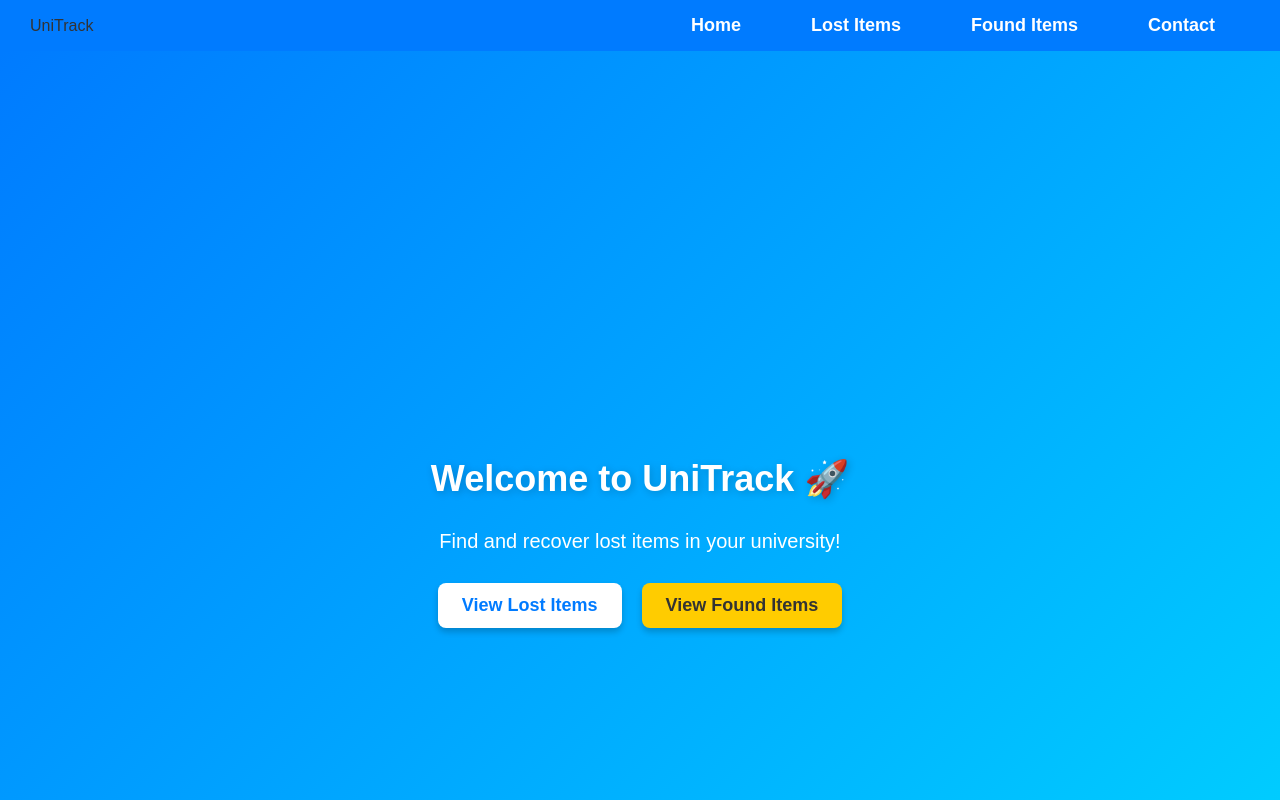
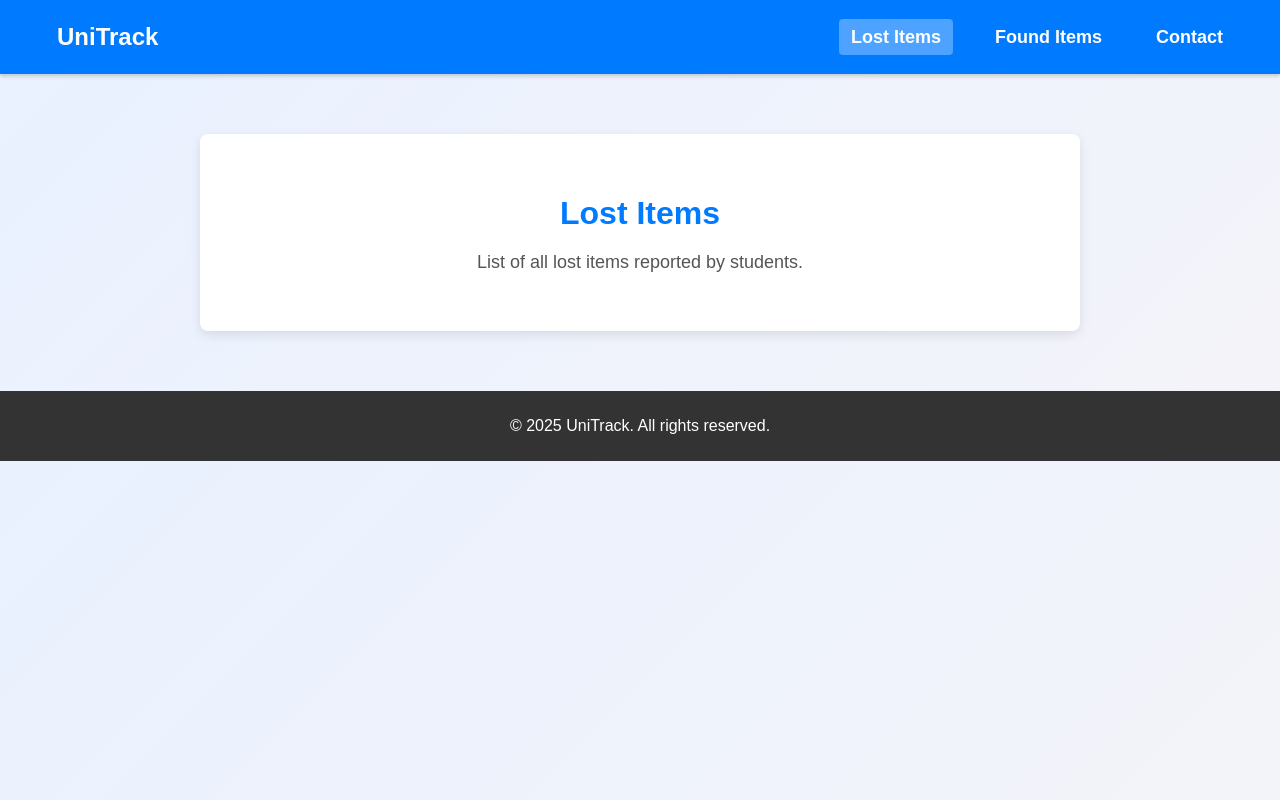
Before and after one commit to shumile-dev/unitrack-front, a React (Create React App) app: page /lost in a window 1280 px wide. Shown: the top 800 px of the page. Built offline with nearby package versions, Linux system fonts and the light colour scheme.

Commit message:
[BUILD]: Remove bugs and make the pages to work in the normal flow

```diff
--- a/src/App.js
+++ b/src/App.js
@@ -1,15 +1,26 @@
 import React from "react";
+import { Routes, Route } from "react-router-dom";
 import Navbar from "./components/Navbar";
 import Footer from "./components/Footer";
-import Home from "./pages/Home"; // Ensure this file exists
+import Home from "./pages/Home";
+import LostItems from "./pages/LostItems";
+import FoundItems from "./pages/FoundItems";
+import Contact from "./pages/contact";
 
 function App() {
   return (
-    <div>
+    <>
       <Navbar />
-      <Home />
+      <main className="main-content">
+        <Routes>
+          <Route path="/" element={<Home />} />
+          <Route path="/lost" element={<LostItems />} />
+          <Route path="/found" element={<FoundItems />} />
+          <Route path="/contact" element={<Contact />} />
+        </Routes>
+      </main>
       <Footer />
-    </div>
+    </>
   );
 }
 
--- a/src/components/Navbar.js
+++ b/src/components/Navbar.js
@@ -1,17 +1,33 @@
 import React from "react";
+import { NavLink, Link } from "react-router-dom";
 import "../styles/global.css"; // CSS file include karni hai
 
 const Navbar = () => {
   return (
-    <nav className="navbar">
-      <div className="logo">UniTrack</div>
-      <ul className="nav-links">
-        <li><a href="src/pages/Home.js">Home</a></li>
-        <li><a href="src/pages/LostItems.js">Lost Items</a></li>
-        <li><a href="src/pages/FoundItems.js">Found Items</a></li>
-        <li><a href="src/pages/contact.js">Contact</a></li>
-      </ul>
-    </nav>
+    <header className="header">
+      <nav className="navbar">
+        <Link to="/" className="logo">
+          UniTrack
+        </Link>
+        <ul className="nav-links">
+          <li>
+            <NavLink to="/lost" className={({ isActive }) => (isActive ? 'active' : '')}>
+              Lost Items
+            </NavLink>
+          </li>
+          <li>
+            <NavLink to="/found" className={({ isActive }) => (isActive ? 'active' : '')}>
+              Found Items
+            </NavLink>
+          </li>
+          <li>
+            <NavLink to="/contact" className={({ isActive }) => (isActive ? 'active' : '')}>
+              Contact
+            </NavLink>
+          </li>
+        </ul>
+      </nav>
+    </header>
   );
 };
 
--- a/src/index.css
+++ b/src/index.css
@@ -1,7 +1,7 @@
 /* General Styling */
 body {
   font-family: 'Poppins', sans-serif;
-  background: #f4f4f9;
+  background: linear-gradient(135deg, #e9f1ff, #f4f4f9);
   margin: 0;
   padding: 0;
   color: #333;
@@ -14,6 +14,7 @@ body {
   display: flex;
   justify-content: space-between;
   align-items: center;
+  box-shadow: 0 2px 4px rgba(0, 0, 0, 0.1);
 }
 
 .navbar a {
@@ -21,20 +22,34 @@ body {
   text-decoration: none;
   margin: 0 15px;
   font-weight: bold;
+  padding: 8px 12px;
+  border-radius: 4px;
 }
 
-.navbar a:hover {
-  text-decoration: underline;
+.navbar a:hover,
+.navbar .active {
+  background: rgba(255, 255, 255, 0.2);
 }
 
 /* Header Section */
 .header {
-  text-align: center;
-  padding: 50px;
-  background: linear-gradient(135deg, #007bff, #00c6ff);
+  background: #ffffff;
+  box-shadow: 0 2px 4px rgba(0, 0, 0, 0.1);
+  margin-bottom: 0;
+  padding: 0;
+}
+
+/* Navbar logo styling */
+.navbar .logo {
+  font-size: 1.5rem;
+  font-weight: bold;
   color: white;
-  border-radius: 10px;
-  margin: 20px;
+}
+
+/* Active link styling */
+.navbar .active {
+  background: rgba(255, 255, 255, 0.3);
+  border-radius: 4px;
 }
 
 /* Buttons */
@@ -52,7 +67,8 @@ body {
   font-size: 16px;
   font-weight: bold;
   cursor: pointer;
-  transition: 0.3s;
+  transition: transform 0.3s, box-shadow 0.3s;
+  box-shadow: 0 4px 8px rgba(0, 0, 0, 0.1);
 }
 
 .btn-lost {
@@ -75,15 +91,15 @@ body {
   color: white;
   text-align: center;
   padding: 10px 0;
-  margin-top: 40px;
 }
+
 /* Home Page Styles */
 .home-container {
   text-align: center;
-  padding: 80px 20px;
+  padding: 100px 20px;
   background: linear-gradient(135deg, #007bff, #00d4ff); /* 🔥 Gradient Background */
   color: white;
-  min-height: 100vh;
+  min-height: calc(100vh - 200px);
   display: flex;
   flex-direction: column;
   justify-content: center;
@@ -118,15 +134,37 @@ body {
 }
 
 .btn-primary {
-  background: white;
-  color: #007bff;
+  background: #007bff;
+  color: white;
+  box-shadow: 0 4px 12px rgba(0, 123, 255, 0.3);
 }
 
 .btn-secondary {
-  background: #ffcc00;
-  color: #333;
+  background: #0056b3;
+  color: white;
+  box-shadow: 0 4px 12px rgba(0, 86, 179, 0.3);
 }
 
 .btn:hover {
-  transform: scale(1.05);
+  transform: scale(1.1);
 }
+
+/* Page container for Lost and Found pages */
+.page-container {
+  max-width: 800px;
+  margin: 60px auto;
+  background: white;
+  padding: 40px;
+  border-radius: 8px;
+  box-shadow: 0 4px 12px rgba(0,0,0,0.1);
+  text-align: center;
+}
+.page-container h1 {
+  color: #007bff;
+  margin-bottom: 20px;
+  font-size: 32px;
+}
+.page-container p {
+  color: #555;
+  font-size: 18px;
+}
--- a/src/index.js
+++ b/src/index.js
@@ -1,11 +1,14 @@
 import React from "react";
 import ReactDOM from "react-dom/client"; // ✅ Ye change karein
 import App from "./App";
+import { BrowserRouter } from "react-router-dom";
 import "./index.css";
 
 const root = ReactDOM.createRoot(document.getElementById("root")); // ✅ Ye method use karein
 root.render(
   <React.StrictMode>
-    <App />
+    <BrowserRouter>
+      <App />
+    </BrowserRouter>
   </React.StrictMode>
 );
--- a/src/styles/global.css
+++ b/src/styles/global.css
@@ -24,9 +24,8 @@
 }
 /* Simple CSS for header and navigation */
 header {
-  background-color: #333;  /* Background color for the header */
-  padding: 20px 0;         /* Increased padding for top and bottom */
-  height: 100px;           /* Explicit height for the header */
+  background: none;
+  padding: 0;
 }
 
 nav ul {
@@ -47,12 +46,4 @@ nav ul li a {
   transition: background-color 0.3s ease;
 }
 
-nav ul li a:hover {
-  background-color: #555;  /* Hover effect for the links */
-}
-
-
-
-nav ul li a:hover {
-  background-color: #555;
-}
+/* Link hover styling moved to index.css */
```
